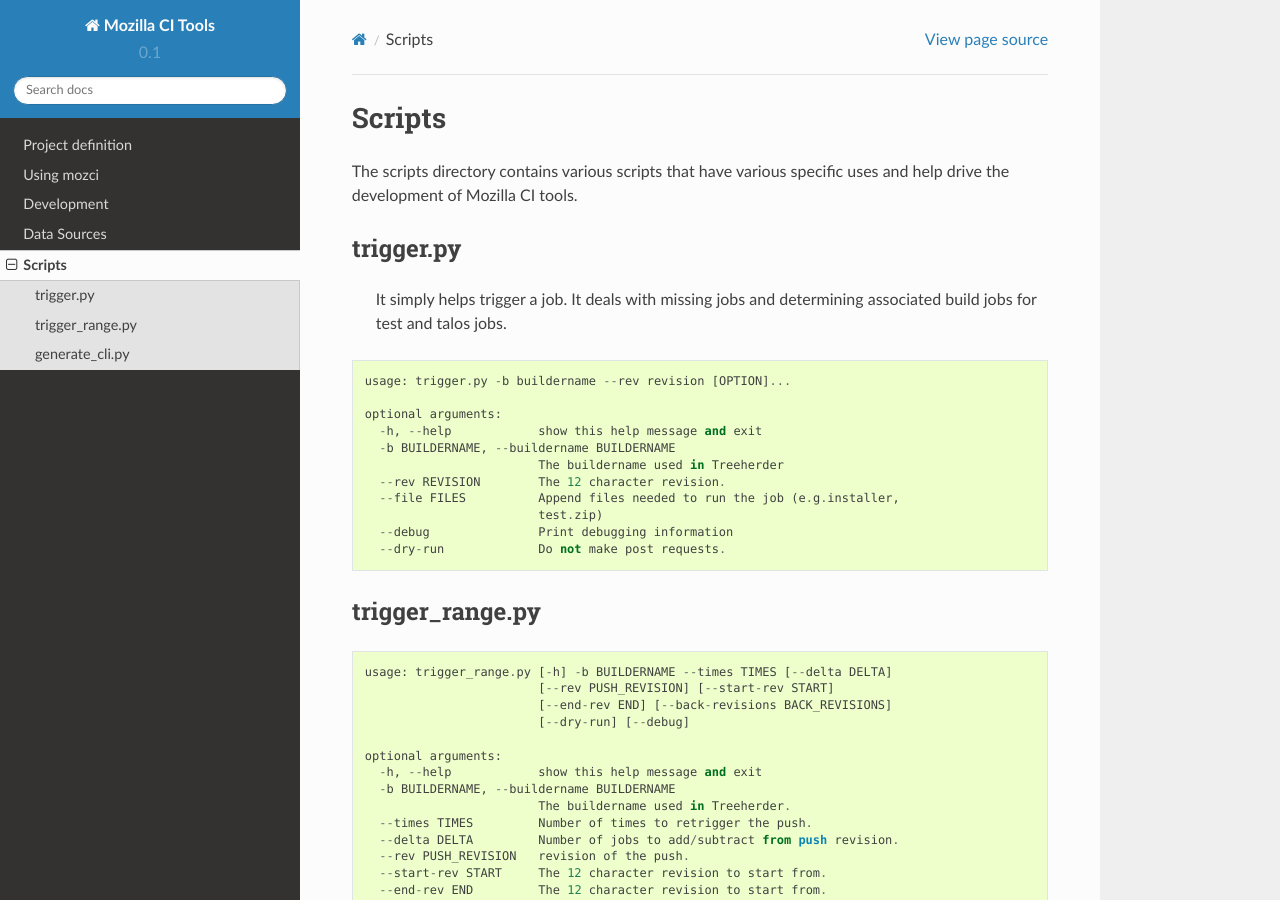
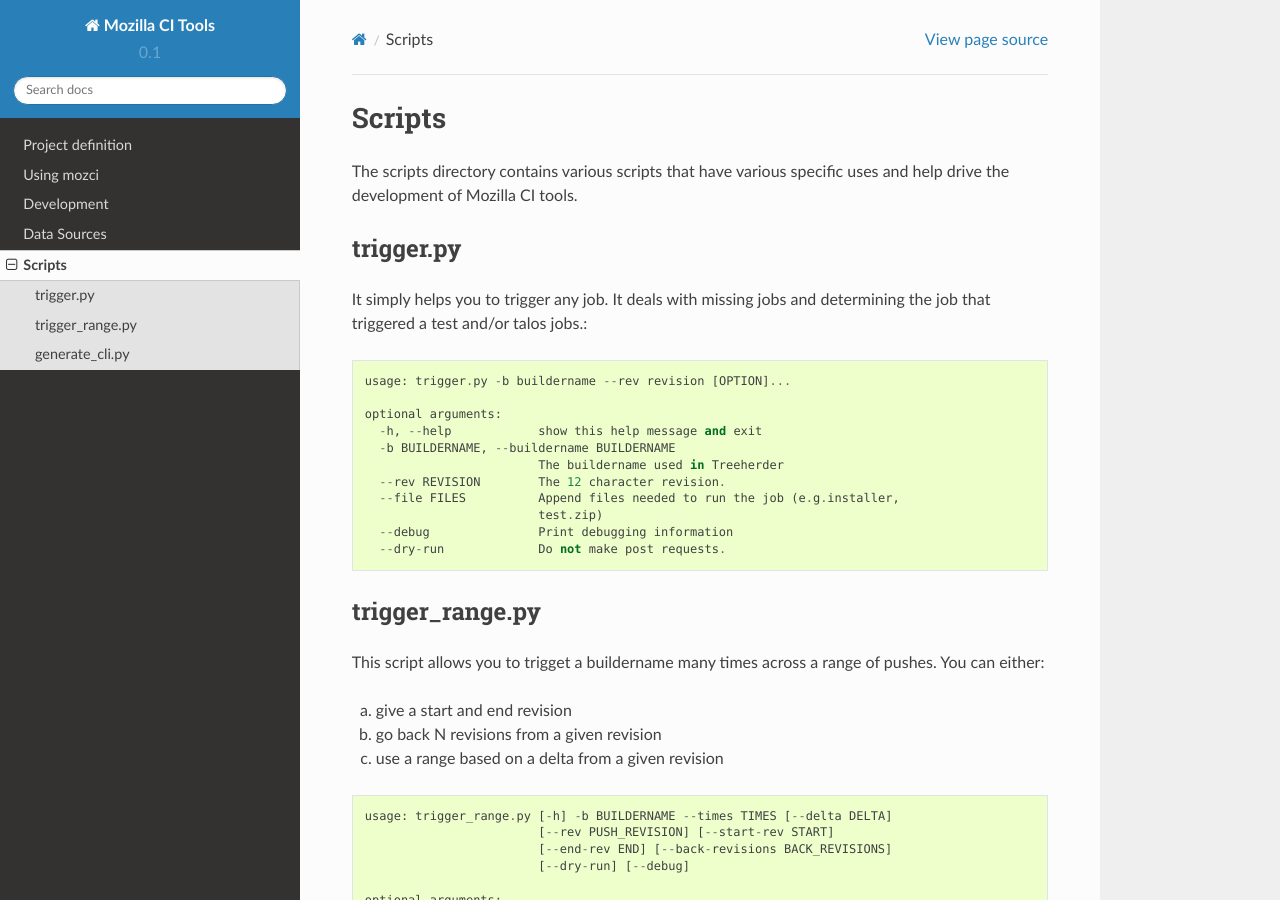
Before and after one commit to mozilla/mozilla_ci_tools, a Sphinx documentation site: the page built from docs/scripts.rst, in a window 1280 px wide and 900 px high. Built offline with Sphinx 7.4.7 and the Read the Docs theme 2.0.0, drawn with Linux system fonts in a browser that asks for light colours.

Commit message:
Add information about trigger_range.py

```diff
--- a/docs/scripts.rst
+++ b/docs/scripts.rst
@@ -6,11 +6,8 @@
 
 trigger.py
 ^^^^^^^^^^
-
-  It simply helps trigger a job. It deals with missing jobs and determining
-  associated build jobs for test and talos jobs.
-
-::
+It simply helps you to trigger any job. It deals with missing jobs and determining
+the job that triggered a test and/or talos jobs.::
 
     usage: trigger.py -b buildername --rev revision [OPTION]...
 
@@ -26,6 +23,13 @@
 
 trigger_range.py
 ^^^^^^^^^^^^^^^^
+This script allows you to trigget a buildername many times across a range of pushes.
+You can either:
+
+a) give a start and end revision
+b) go back N revisions from a given revision
+c) use a range based on a delta from a given revision
+
 ::
 
     usage: trigger_range.py [-h] -b BUILDERNAME --times TIMES [--delta DELTA]
```
